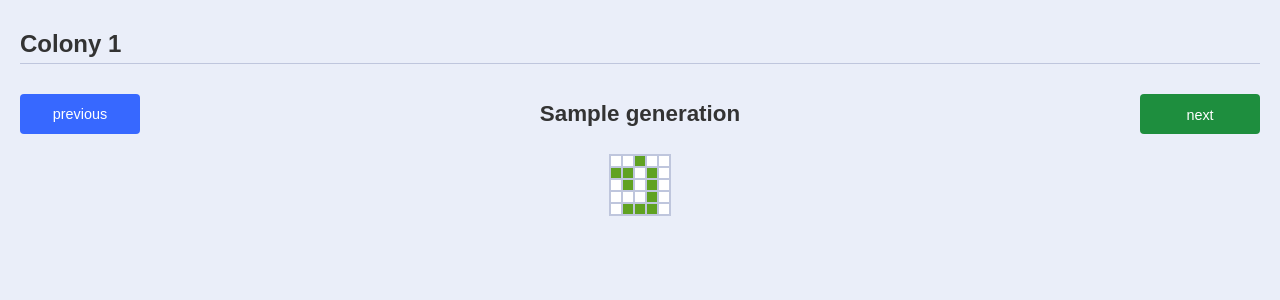
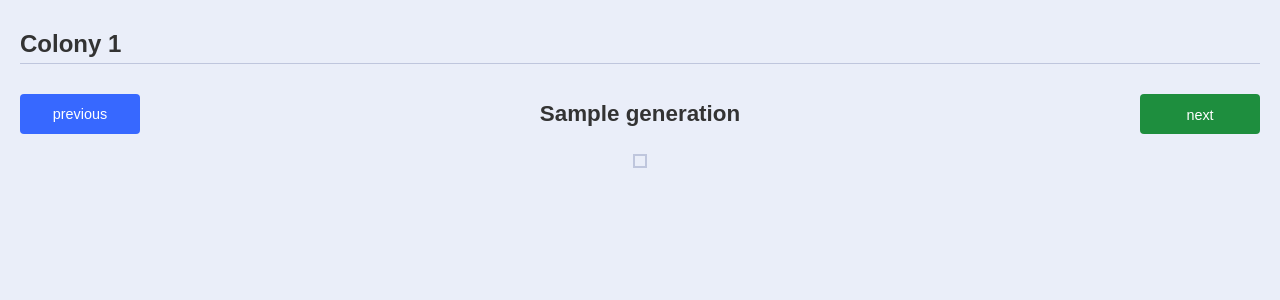
Before and after one commit to jcorre-hipay/game-of-life, a Symfony app: template templates/colony/show.html.twig in a window 1280 px wide. Shown: the top 300 px of the page. Run offline with Twig, Linux system fonts and the light colour scheme; the template is opened without the code that fills it: most values are stand-ins (such as "Sample title", 1, 10 or a date in 2020); some libraries are stand-ins or nearby versions.

Commit message:
:recycle: inject domain objects into the colony controller in order to be used instead of mock data

```diff
--- a/templates/colony/show.html.twig
+++ b/templates/colony/show.html.twig
@@ -15,39 +15,13 @@
     </nav>
     <table id="colony">
         <tr>
-            <td class="cell dead-cell"></td>
-            <td class="cell dead-cell"></td>
-            <td class="cell live-cell"></td>
-            <td class="cell dead-cell"></td>
-            <td class="cell dead-cell"></td>
-        </tr>
-        <tr>
-            <td class="cell live-cell"></td>
-            <td class="cell live-cell"></td>
-            <td class="cell dead-cell"></td>
-            <td class="cell live-cell"></td>
-            <td class="cell dead-cell"></td>
-        </tr>
-        <tr>
-            <td class="cell dead-cell"></td>
-            <td class="cell live-cell"></td>
-            <td class="cell dead-cell"></td>
-            <td class="cell live-cell"></td>
-            <td class="cell dead-cell"></td>
-        </tr>
-        <tr>
-            <td class="cell dead-cell"></td>
-            <td class="cell dead-cell"></td>
-            <td class="cell dead-cell"></td>
-            <td class="cell live-cell"></td>
-            <td class="cell dead-cell"></td>
-        </tr>
-        <tr>
-            <td class="cell dead-cell"></td>
-            <td class="cell live-cell"></td>
-            <td class="cell live-cell"></td>
-            <td class="cell live-cell"></td>
-            <td class="cell dead-cell"></td>
+        {% for state in colony.cell_states %}
+            <td class="cell {{ state }}-cell"></td>
+            {% if not loop.last and loop.index is divisible by(colony.width) %}
+                </tr>
+                <tr>
+            {% endif %}
+        {% endfor %}
         </tr>
     </table>
 {% endblock body %}
```
Also changed, not shown: src/Infrastructure/Controller/ColonyController.php (+29 -5 lines).
